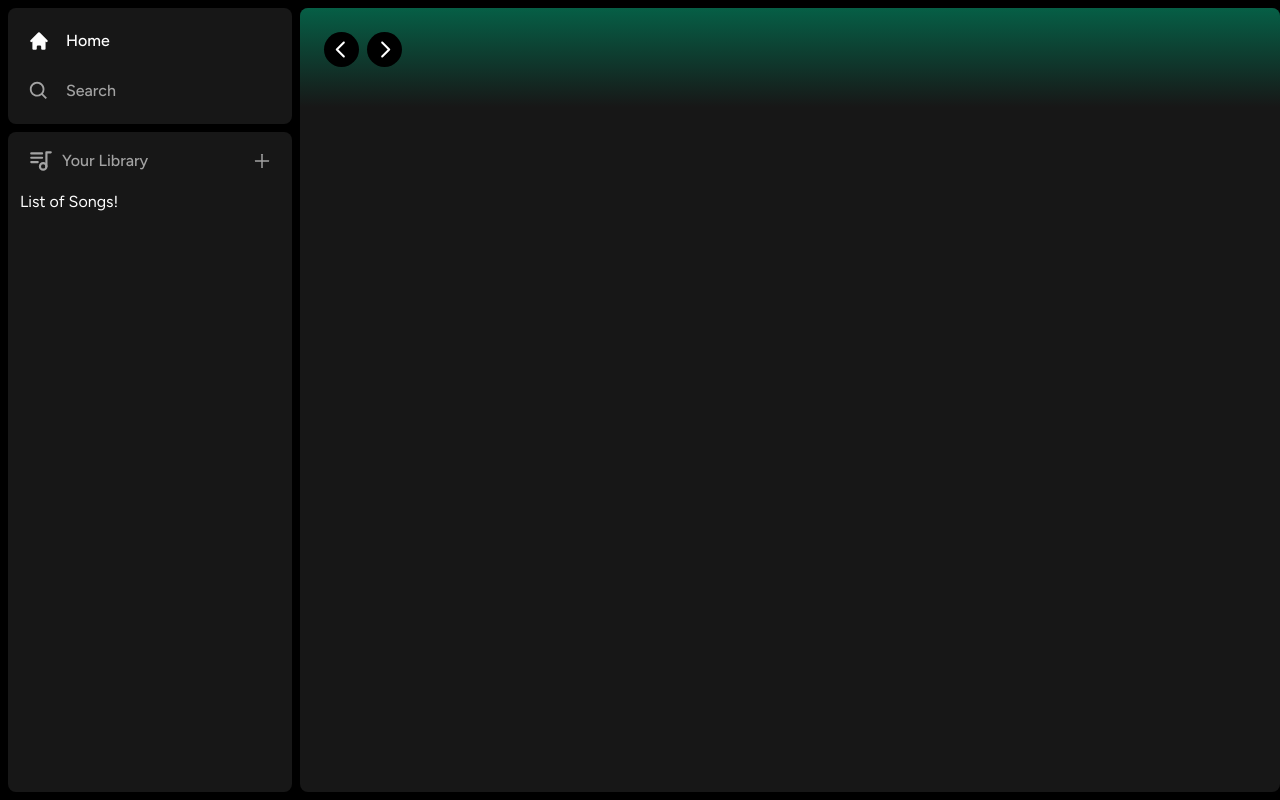
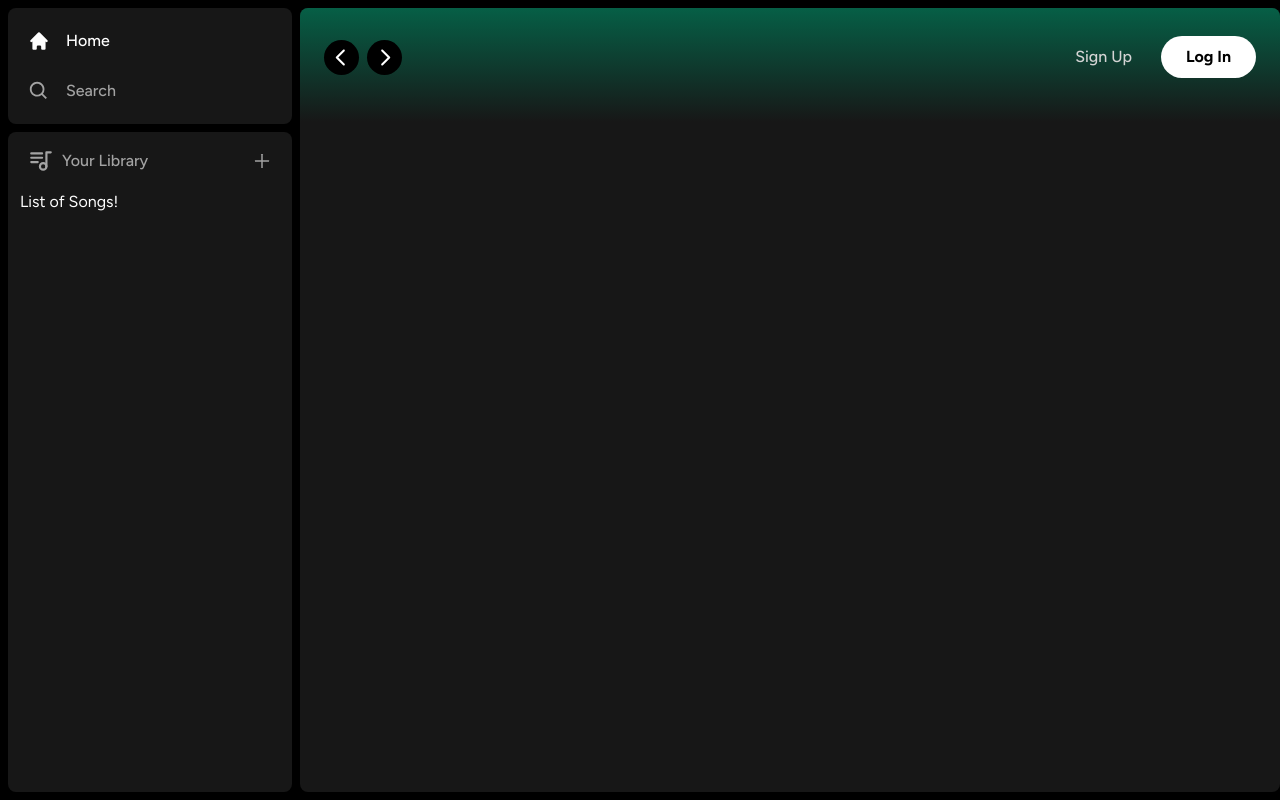
Before and after one commit to idavvuk/spotify_project, a Next.js app: page / in a window 1280 px wide. Built offline with nearby package versions, Linux system fonts and the light colour scheme.

Commit message:
Added button layout for sign up and log in

```diff
--- /dev/null
+++ b/components/Button.tsx
@@ -0,0 +1,45 @@
+import { forwardRef } from "react"
+import { twMerge } from "tailwind-merge";
+
+interface ButtonProps
+    extends React.ButtonHTMLAttributes<HTMLButtonElement> { }
+
+const Button = forwardRef<HTMLButtonElement, ButtonProps>(({
+    className,
+    children,
+    disabled,
+    type = "button",
+    ...props
+}, ref) => {
+    return (
+        <button
+            type={type}
+            className={twMerge(`
+            w-full
+            rounded-full
+            bg-green-500
+            border
+            border-transparent
+            px-3
+            py-3
+            disabled:cursor-not-allowed
+            disabled:opacity-50
+            text-black
+            font-bold
+            hover:opacity-75
+            transition
+            `,
+                className
+            )}
+            disabled={disabled}
+            ref={ref}
+            {...props}
+        >
+            {children}
+        </button>
+    )
+})
+
+Button.displayName = "Button";
+
+export default Button
--- a/components/Header.tsx
+++ b/components/Header.tsx
@@ -5,6 +5,7 @@
 import { HiHome } from "react-icons/hi";
 import { RxCaretLeft, RxCaretRight } from "react-icons/rx";
 import { twMerge } from "tailwind-merge";
+import Button from "./Button";
 
 interface HeaderProps {
     children: React.ReactNode;
@@ -36,7 +37,7 @@
             mb-4
             flex
             items-center
-            justofy-between">
+            justify-between">
                 <div className="
             hidden
             md:flex
@@ -72,7 +73,7 @@
                 </div>
                 <div className="flex md:hidden gap-x-2 items-center">
                     <button
-                    className="
+                        className="
                     rounded-full
                     p-2
                     bg-white
@@ -84,7 +85,7 @@
                         <HiHome className="text-black" size={20} />
                     </button>
                     <button
-                    className="
+                        className="
                     rounded-full
                     p-2
                     bg-white
@@ -95,6 +96,33 @@
                     transition">
                         <BiSearch className="text-black" size={20} />
                     </button>
+                </div>
+                <div className="flex
+                justify-between
+                items-center
+                gap-x-4">
+                    <>
+                        <div>
+                            <Button
+                            onClick={() => {}}
+                            className="
+                        bg-transparent
+                        text-neutral-300
+                        font-medium">
+                                Sign Up
+                            </Button>
+                        </div>
+                        <div>
+                            <Button
+                            onClick={() => {}}
+                            className="
+                        bg-white
+                        px-6
+                        py-2">
+                                Log In
+                            </Button>
+                        </div>
+                    </>
 
                 </div>
 
```
Also changed, not shown: app/(site)/page.tsx (line endings or trailing spaces).
